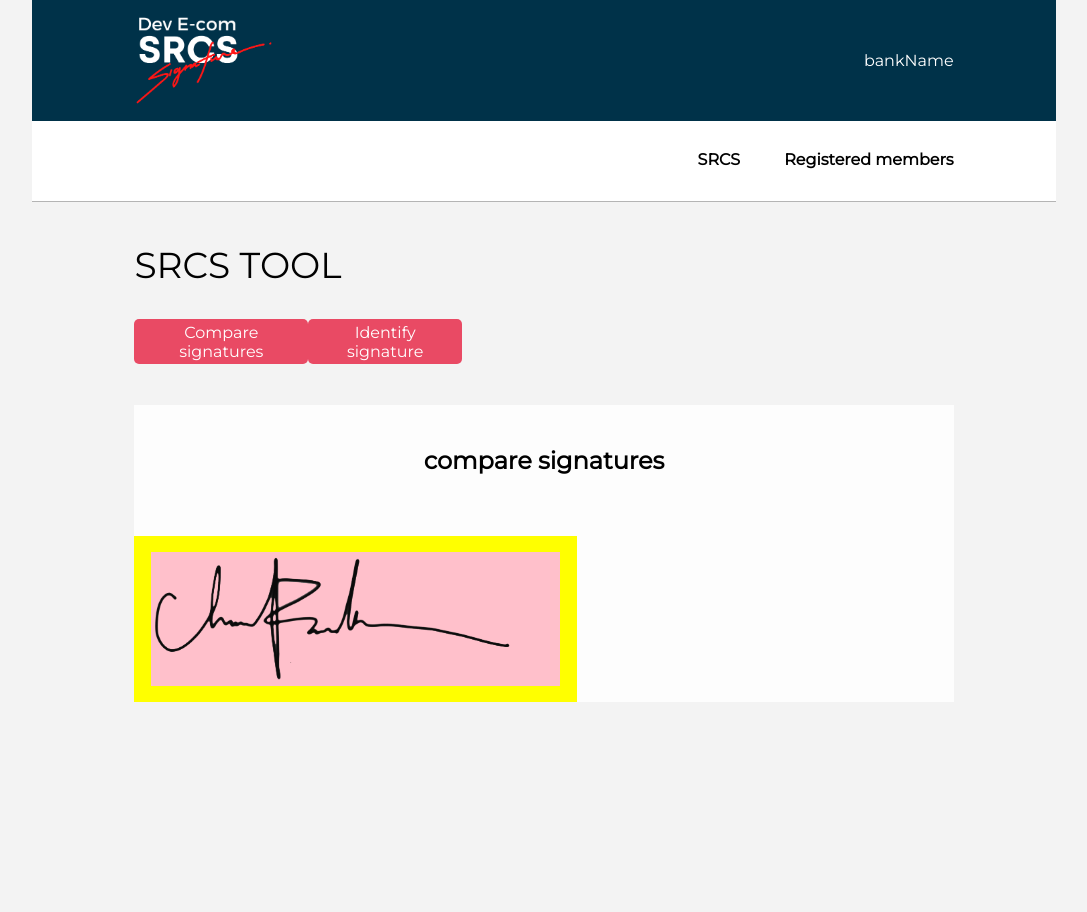
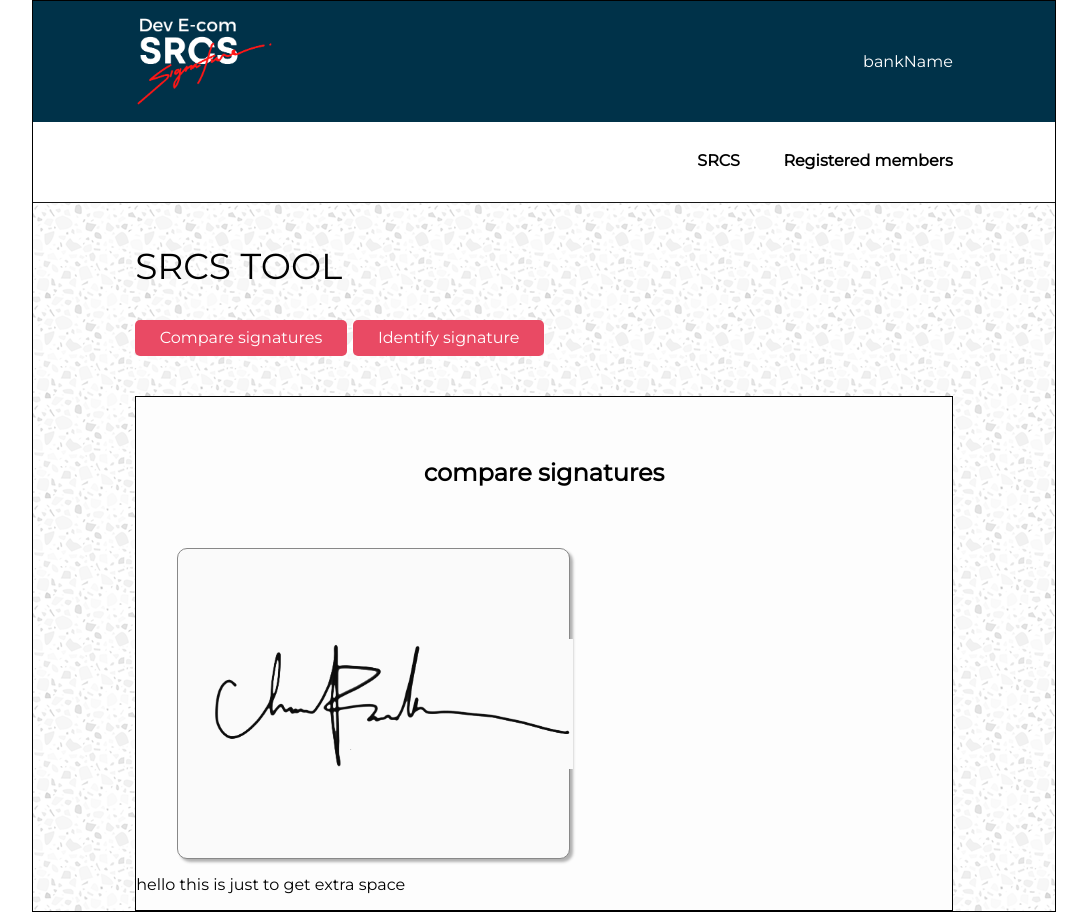
Before and after one commit to movin664/Dev-SRCS, a React (Create React App) app: page / in a window 1280 px wide. Shown: the whole page, without its empty margins (96-1183 px from the left). Before the commit the page ends 800 px from the top, so only its background shows below. Built offline with nearby package versions, Linux system fonts and the light colour scheme.

Commit message:
sixth commit

```diff
--- a/src/Home.js
+++ b/src/Home.js
@@ -5,7 +5,7 @@ function Title(){
 
         <div className="title">
             <h1 style={{
-                fontWeight:400
+                fontWeight:500
             }}>SRCS TOOL</h1>
 
         </div>
--- a/src/index.css
+++ b/src/index.css
@@ -5,8 +5,11 @@ body {
   font-family: 'Montserrat', sans-serif;
   -webkit-font-smoothing: antialiased;
   -moz-osx-font-smoothing: grayscale;
-  background-color:#f3f3f3;
+}#root{
+  background-image: url('background.png');
+  border:1px solid black;
 }
+
 
 header{
 
@@ -52,7 +55,7 @@ header{
 .navWrapper{
 
   background-color: white;
-  border-bottom: 1px solid rgb(180, 180, 180);
+  border-bottom: 1px solid rgb(22, 22, 22);
 
 }
 
@@ -68,10 +71,9 @@ header{
   margin-top:5%;
   font-size: 1.5rem;
 
-
 }
 .compareANDIdentify{
-  width:40%;
+  width:50%;
   display:flex;
   margin-top:4%;
   justify-content: space-between;
@@ -86,7 +88,7 @@ button{
   font-size:1rem;
   background-color: #E94A64;
   border-color:#E94A64;
-  padding:1% 3%;;
+  padding:2% 6%;;
   border-radius:5px;
 
 }
@@ -94,27 +96,43 @@ button{
 
   margin-top: 5%;
   background-color: #fdfdfd;
+  border:1px solid black;
+
 }
 .toolContainer h2{
 
   text-align: center;
   padding: 5%;
 
+
+
 }
 .signaturePad{
 
-  background-color: yellow;
-  width:50%;
-  padding:2%;
+  background-color:rgb(250, 250, 250);
+  width:40%;
+  margin-left:5%;
+  padding-top:11%;
+  padding-bottom:11%;
+  padding-left:4%;
+  padding-right:4%;
+  box-shadow: 3px 3px 3px rgba(0, 0, 0, 0.3);
+  border-radius:10px;
+  border:1px solid rgb(136, 136, 136);
+
+
+
 }
 .signatureContainer{
 
-  background-color:pink;
-  align-items: center;
+  background-color:rgb(250, 250, 250);
 
 }
-img [alt="signature"]{
+img[alt="signature"]{
 
-  margin:auto;
-  background-color: green;
+  display:block;
+  margin-left:auto;
+  margin-right:auto;
+  background-color:rgb(250, 250, 250);
+
 }
--- a/src/tool-container.js
+++ b/src/tool-container.js
@@ -9,7 +9,7 @@ function SignaturePad(){
 
         <div className="signaturePad">
             <div className="signatureContainer">
-                <img src={enteredSignature}  alt="signature" height="130px" alt="logo"/>
+                <img src={enteredSignature}  height="130px" alt="signature"/>
             </div>
         </div>
 
@@ -25,6 +25,7 @@ function toolContainer(){
         <div className="toolContainer">
              <h2>{toolName}</h2>
              <SignaturePad/>
+             <p>hello this is just to get extra space</p>
         </div>
 
     );
```
Also changed, not shown: src/background.png (added).
